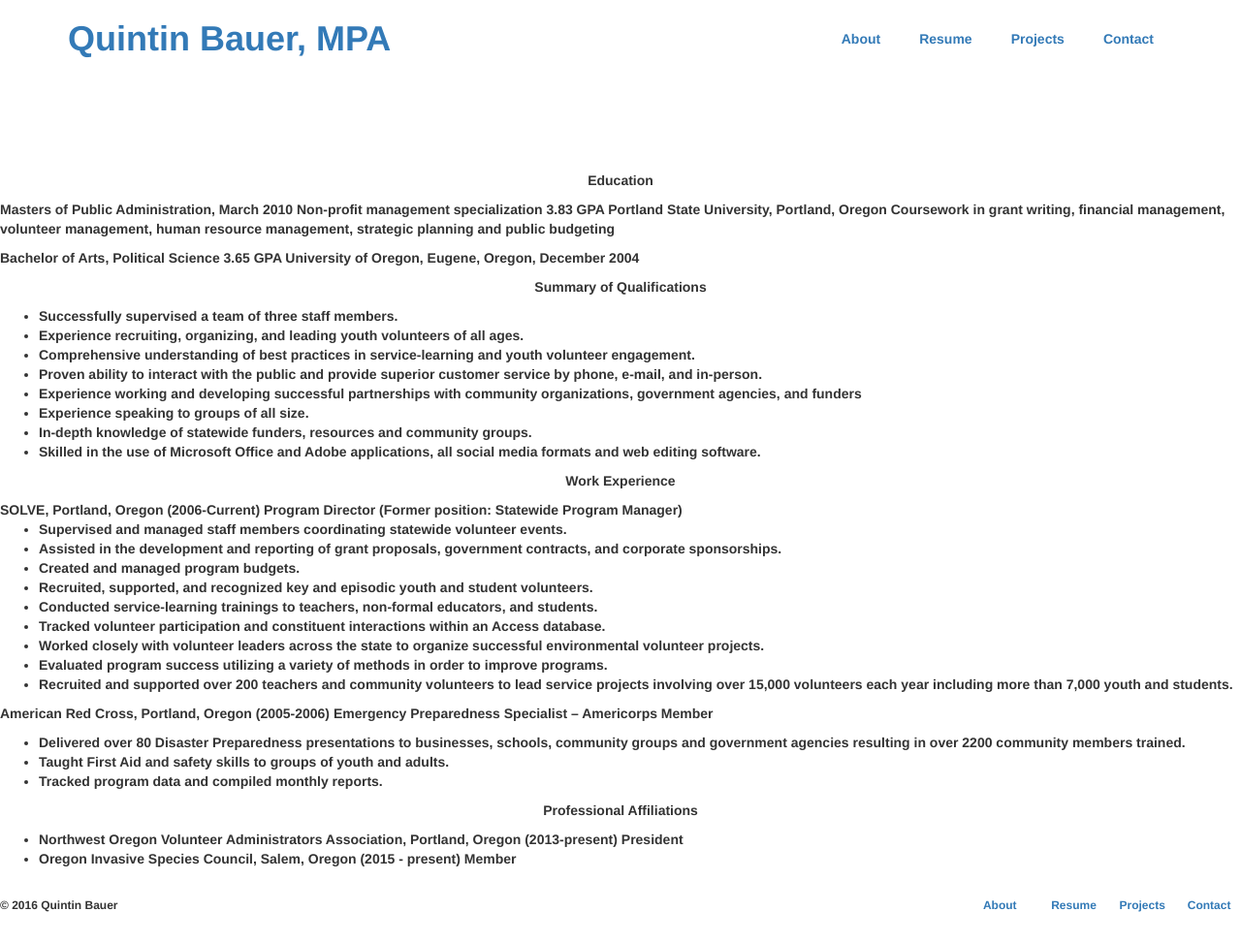
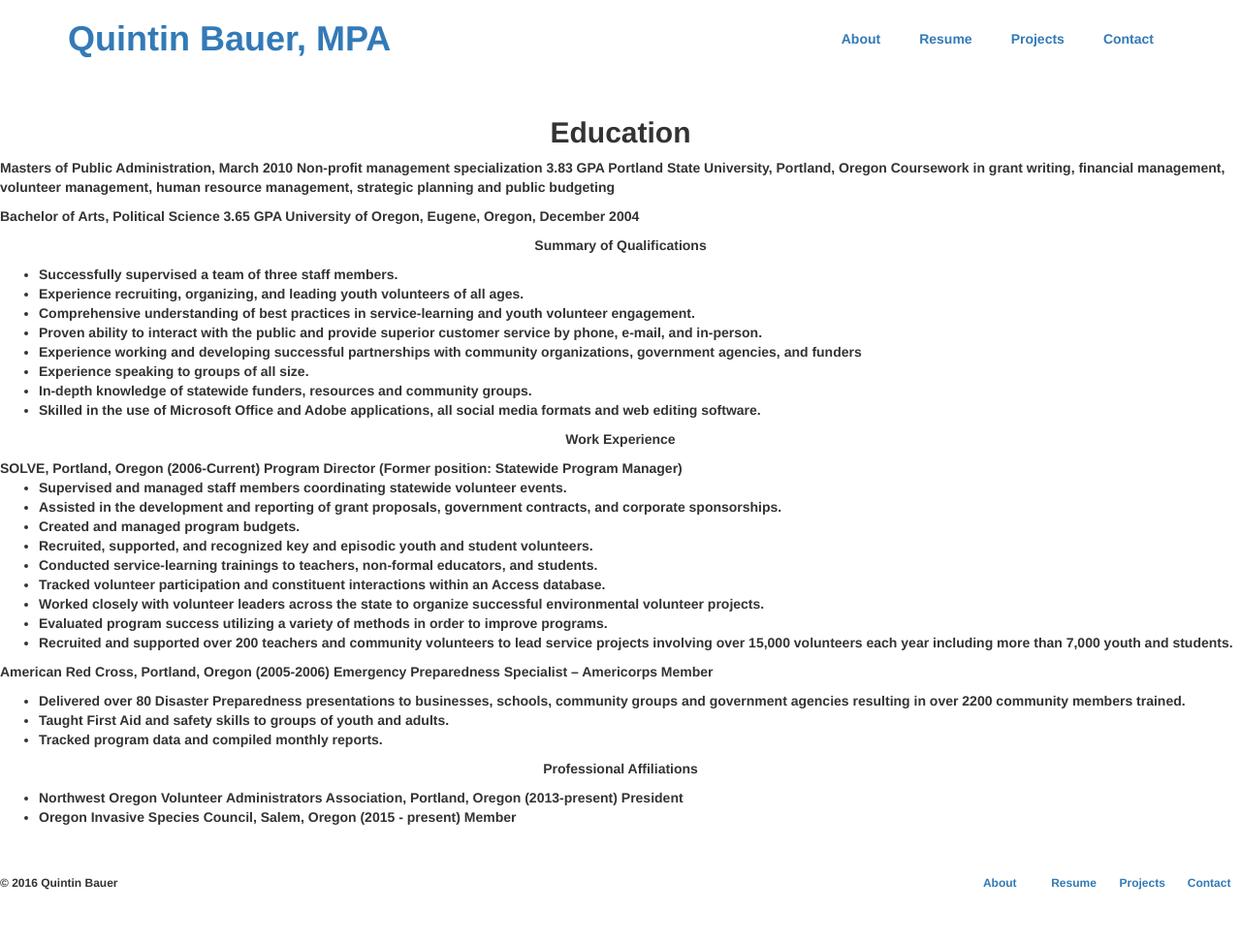
Before and after one commit to qbauer82/qbauer82.github.io, a Jekyll site: the page resume.html, which Jekyll copies as it is, in a window 1280 px wide. Shown: the whole page at 97% size. Built offline with Jekyll 4.4.1, drawn with Linux system fonts in a browser that asks for light colours; after the commit the page ends 950 px from its top, so only the background shows below that.

Commit message:
Update resume.html

```diff
--- a/resume.html
+++ b/resume.html
@@ -16,8 +16,8 @@
     </div>
 
 </header>
-<h2><projectsmain class="container"></h2>
-<center><p><b>Education</b></p> </center>
+<projectsmain class="container">
+<h2><center><p><b>Education</b></p> </center></h2>
 <p>Masters of Public Administration, March 2010 Non-profit management specialization 3.83 GPA Portland State University, Portland, Oregon
 Coursework in grant writing, financial management, volunteer management, human resource management, strategic planning and public budgeting
 </p>
```
